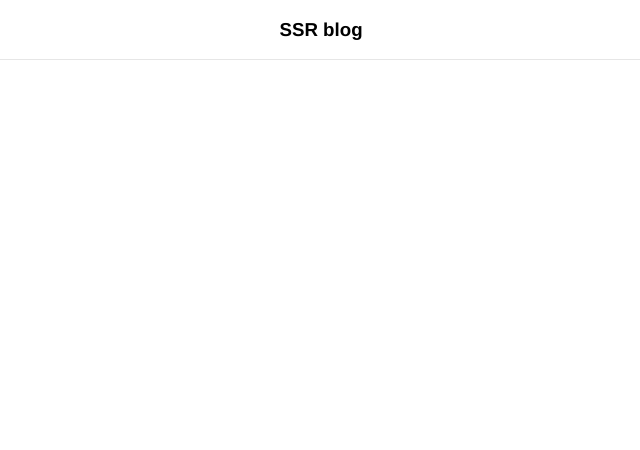
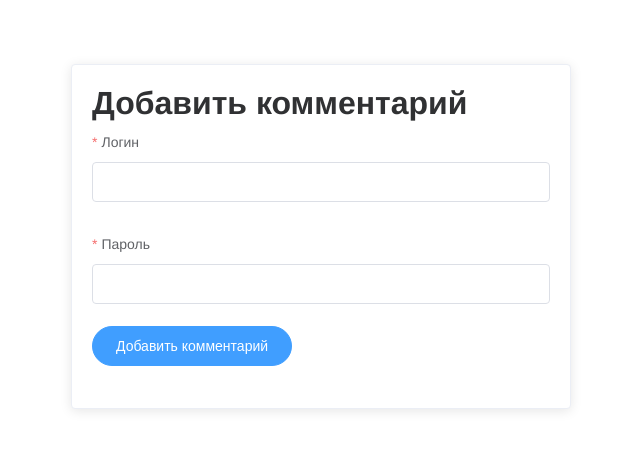
Before and after one commit to Dedal378/nuxt-blog, a Nuxt app: page /admin/login in a window 1280 px wide. Before the commit this address had no page. Shown: the top 450 px of the page, without its empty margins (319-959 px from the left). Built offline with nearby package versions, Linux system fonts and the light colour scheme.

Commit message:
add login.vue component

```diff
--- a/components/main/CommentForm.vue
+++ b/components/main/CommentForm.vue
@@ -47,7 +47,7 @@
         },
         rules: {
           name: [
-            { required: true, message: 'Имя не должнобыть пустым', trigger: 'blur' },
+            { required: true, message: 'Имя не должно быть пустым', trigger: 'blur' },
           ],
           text: [
             { required: true, message: 'Введите ваш комментарий', trigger: 'blur' }
--- /dev/null
+++ b/layouts/empty.vue
@@ -0,0 +1,20 @@
+<template>
+  <div class="empty-layout">
+    <nuxt />
+  </div>
+</template>
+
+<script>
+  export default {
+    name: "empty"
+  }
+</script>
+
+<style lang="scss" scoped>
+  .empty-layout {
+    display: flex;
+    justify-content: center;
+    width: 100%;
+    padding-top: 4rem;
+  }
+</style>
--- a/pages/admin/index.vue
+++ b/pages/admin/index.vue
@@ -9,6 +9,6 @@
   }
 </script>
 
-<style scoped>
+<style lang="scss" scoped>
 
 </style>
--- /dev/null
+++ b/pages/admin/login.vue
@@ -0,0 +1,72 @@
+<template>
+  <el-card
+    shadow="always"
+    :style="{width: '500px'}"
+  >
+    <el-form
+      :model="controls"
+      :rules="rules"
+      ref="form"
+      @submit.native.prevent="onSubmit"
+    >
+      <h1>Добавить комментарий</h1>
+
+      <el-form-item label="Логин" prop="login">
+        <el-input
+          v-model.trim="controls.name"
+        />
+      </el-form-item>
+
+      <el-form-item label="Пароль" prop="password">
+        <el-input
+          v-model.trim="controls.text"
+          type="password"
+        />
+      </el-form-item>
+
+      <el-form-item>
+        <el-button
+          type="primary"
+          native-type="submit"
+          round
+          :loading="loading"
+        >
+          Добавить комментарий
+        </el-button>
+      </el-form-item>
+    </el-form>
+
+  </el-card>
+</template>
+
+<script>
+  export default {
+    name: "login",
+    layout: "empty",
+    data () {
+      return {
+        controls: {
+          login: '',
+          password: '',
+        },
+        rules: {
+          login: [
+            { required: true, message: 'Логин не должен быть пустым', trigger: 'blur' },
+          ],
+          password: [
+            { required: true, message: 'Введите ваш комментарий', trigger: 'blur' }
+          ],
+        }
+      }
+    },
+    methods: {
+      onSubmit () {
+        console.log('Submit')
+      }
+    },
+  }
+</script>
+
+<style lang="scss" scoped>
+
+</style>
--- a/theme/index.scss
+++ b/theme/index.scss
@@ -17,9 +17,9 @@ html, body {
 }
 
 .page-enter, .page-leave-active {
-  opacity: 0;
+  opacity: 0; // анимация при открытии страниц будет от 0
 }
 
 .page-enter-active, .page-leave-active {
-  transition: opacity .5s;
+  transition: opacity .3s; // с плавным переходом
 }
```
